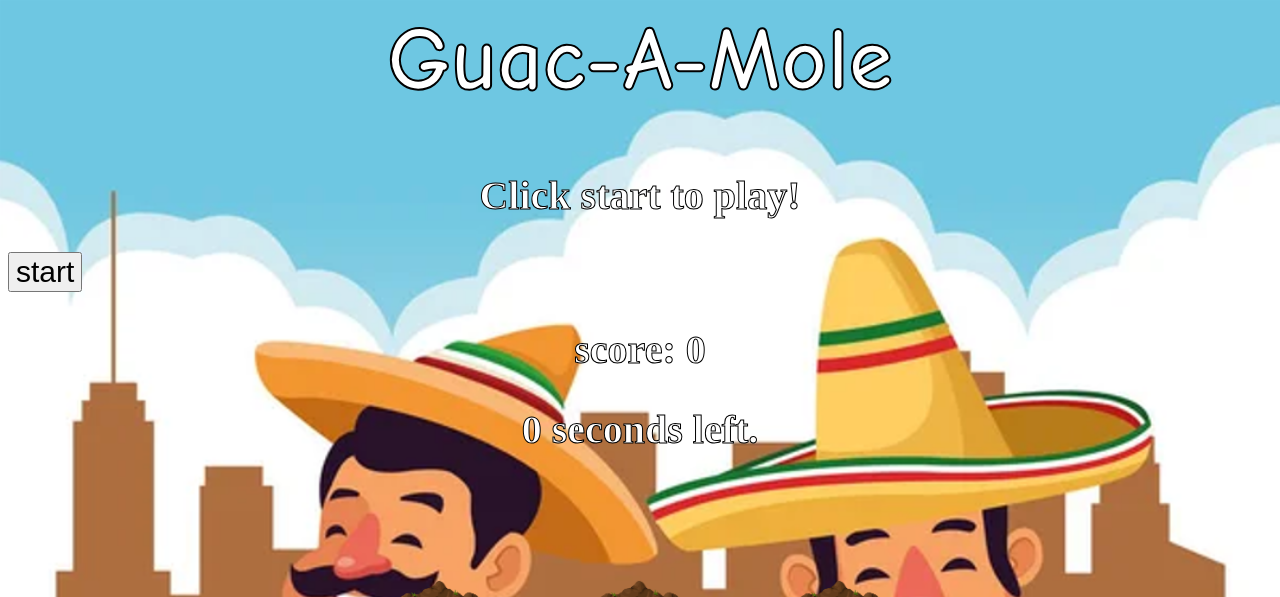
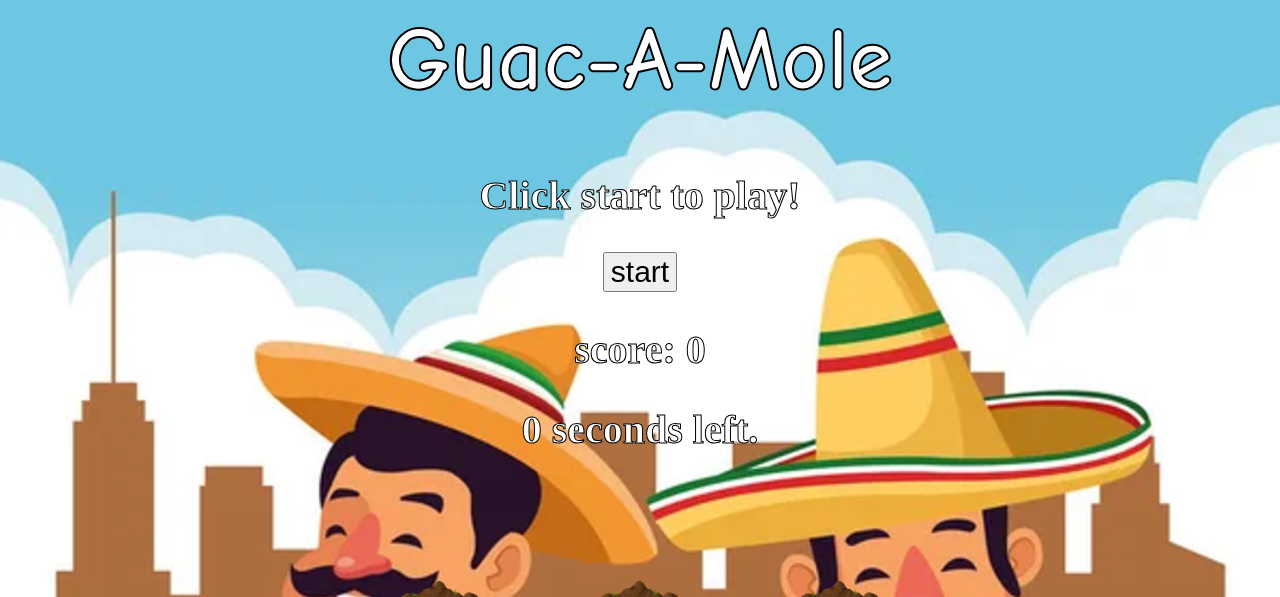
Before and after one commit to AndreiBI/js-dev-final-capstone-starter-whack-a-mole, a website built with Parcel: page index.html in a window 1280 px wide. Shown: the top 597 px of the page. Built offline with nearby package versions, Linux system fonts and the light colour scheme.

Commit message:
Updated mole image and start button location

```diff
--- a/src/styles.css
+++ b/src/styles.css
@@ -25,8 +25,11 @@ h2 {
 }
 
 #start {
-    text-align: center;
-    font-size: 30px;
+  text-align: center;
+  display: block;
+  margin-left: auto;
+  margin-right: auto;
+  font-size: 30px;
 }
 
 #timer{
@@ -62,7 +65,7 @@ h2 {
 }
 
 .mole {
-  background:url('../assets/mole.png') bottom center no-repeat;
+  background:url('../assets/mole2.png') bottom center no-repeat;
   background-size: 40%;
   position: absolute;
   top: 100%;
```
Also changed, not shown: assets/mole.png, assets/mole2.png.
